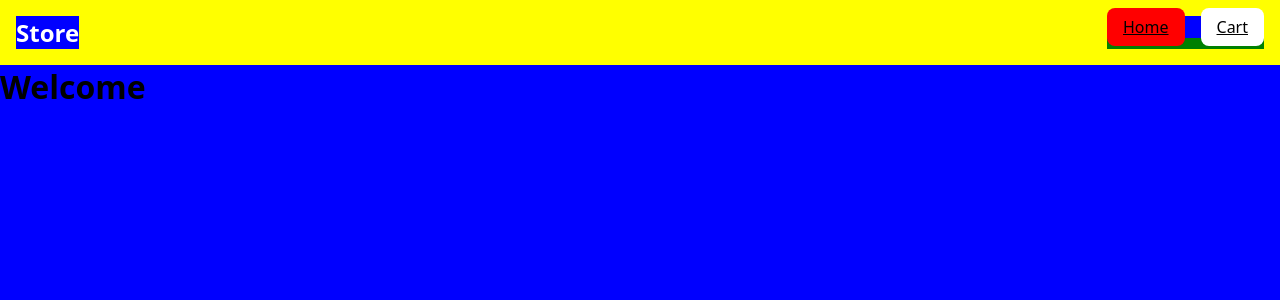
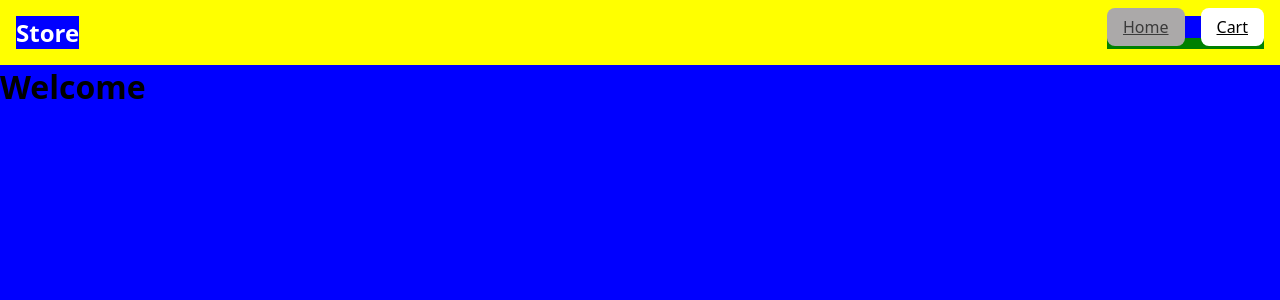
Before and after one commit to carisaelam/shopping-cart, a React (Vite) app: page / in a window 1280 px wide. Shown: the top 300 px of the page. Built offline with nearby package versions, Linux system fonts and the light colour scheme.

Commit message:
Change active button state to grey

```diff
--- a/src/components/Navbar/Navbar.module.css
+++ b/src/components/Navbar/Navbar.module.css
@@ -42,5 +42,6 @@
 }
 
 .active {
-  background-color: red;
+  background-color: rgb(171, 169, 169);
+  color: rgb(58, 58, 58);
 }
```
